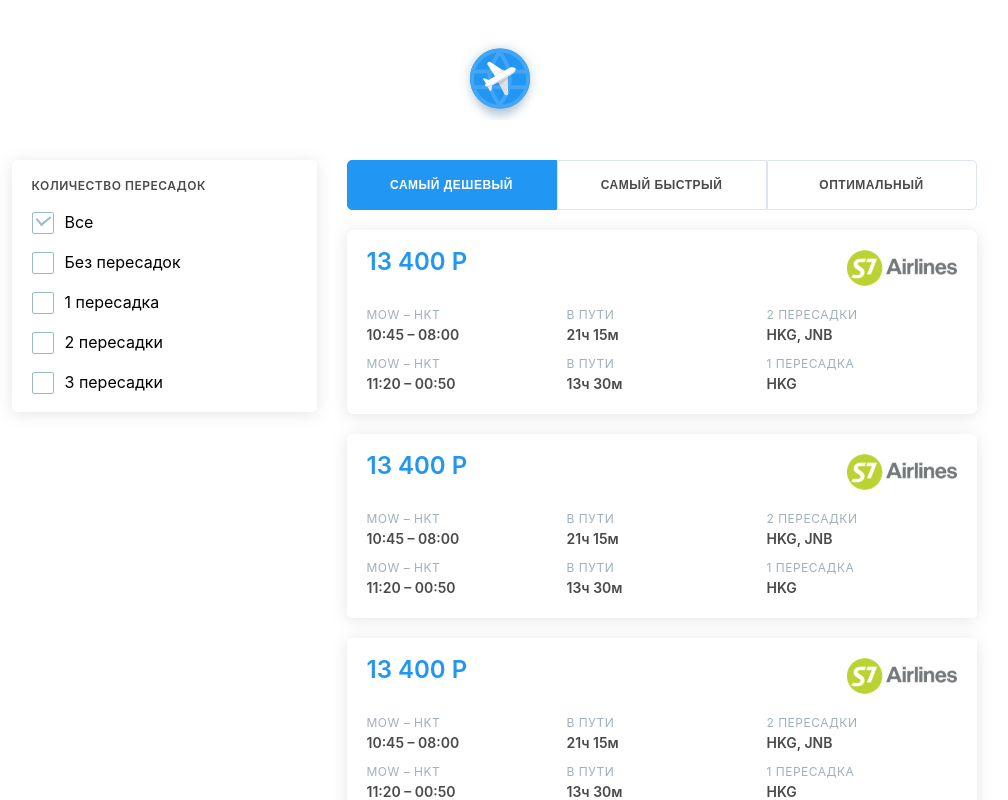
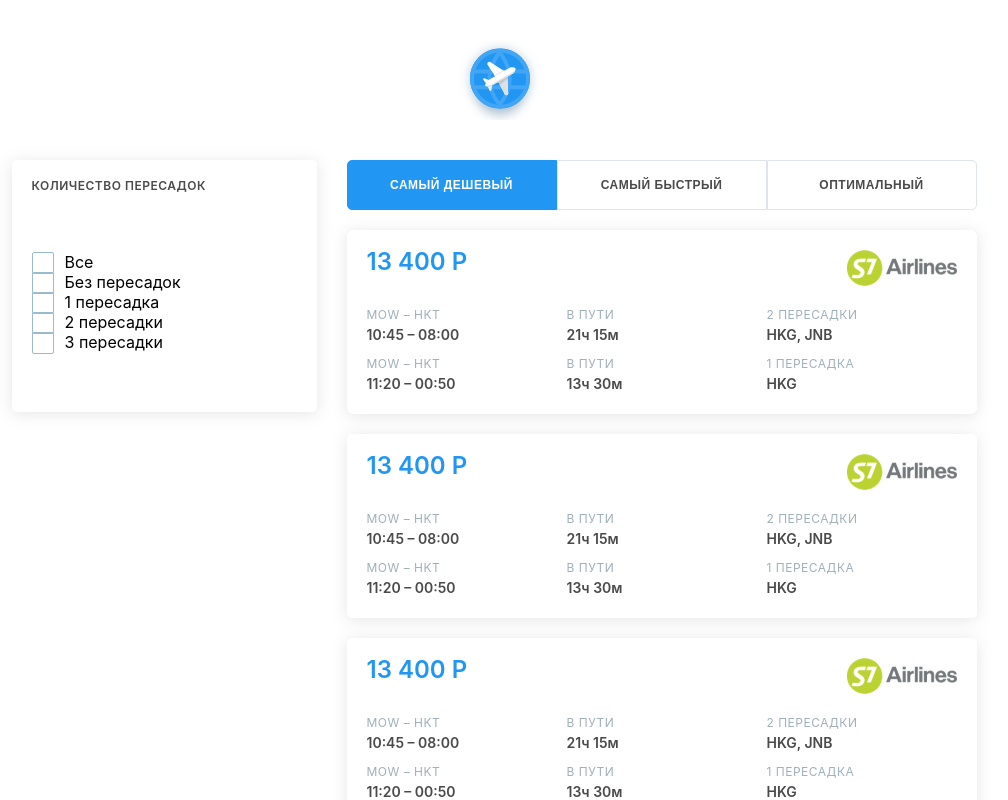
Before and after one commit to Shuric-git/aviaquest, a React (Create React App) app: page / in a window 1280 px wide. Shown: the top 800 px of the page, without its empty margins (141-1149 px from the left). Built offline with nearby package versions, Linux system fonts and the light colour scheme.

Commit message:
add checkboxes logic

```diff
--- a/package.json
+++ b/package.json
@@ -3,6 +3,7 @@
   "version": "0.1.0",
   "private": true,
   "dependencies": {
+    "@reduxjs/toolkit": "^1.8.3",
     "@testing-library/jest-dom": "^5.16.4",
     "@testing-library/react": "^13.3.0",
     "@testing-library/user-event": "^13.5.0",
--- a/src/Filter/Filter.css
+++ b/src/Filter/Filter.css
@@ -1,3 +1,7 @@
+ul {
+  list-style: none;
+}
+
 .filter {
   position: relative;
   grid-column: 3/7;
--- a/src/Filter/Filter.scss
+++ b/src/Filter/Filter.scss
@@ -1,3 +1,7 @@
+ul {
+  list-style: none;
+}
+
 .filter {
   position: relative;
   grid-column: 3/7;
--- a/src/Filter/Filter.tsx
+++ b/src/Filter/Filter.tsx
@@ -1,44 +1,41 @@
-import { useRef } from 'react';
+// import { useRef, useState } from 'react';
+import { useDispatch, useSelector } from 'react-redux';
+
+import { filterItems } from '../utils/filterItems';
 
 import './Filter.css';
 
 export const Filter = () => {
-  const refCheckbox = useRef(null);
-  console.log(refCheckbox);
+  const dispatch = useDispatch();
+  const check = useSelector((state: []) => state);
+  const toggleCheck = (index: number) => {
+    dispatch({ type: 'clickCheck', payload: index });
+  };
+
+  console.log(check);
   return (
     <>
       <div className="filter">
         <span className="filter__title">КОЛИЧЕСТВО ПЕРЕСАДОК</span>
-        <div className="filter__checkboxWrapper">
-          <input id="transfer-all" type="checkbox" checked={true} ref={refCheckbox} />
-          <label htmlFor="transfer-all">
-            <span>Все</span>
-          </label>
-        </div>
-        <div className="filter__checkboxWrapper">
-          <input id="transfer-without" type="checkbox" />
-          <label htmlFor="transfer-without">
-            <span>Без пересадок</span>
-          </label>
-        </div>
-        <div className="filter__checkboxWrapper">
-          <input id="transfer-1" type="checkbox" />
-          <label htmlFor="transfer-1">
-            <span>1 пересадка</span>
-          </label>
-        </div>
-        <div className="filter__checkboxWrapper">
-          <input id="transfer-2" type="checkbox" />
-          <label htmlFor="transfer-2">
-            <span>2 пересадки</span>
-          </label>
-        </div>
-        <div className="filter__checkboxWrapper">
-          <input id="transfer-3" type="checkbox" />
-          <label htmlFor="transfer-3">
-            <span>3 пересадки</span>
-          </label>
-        </div>
+        <ul className="filter__list">
+          {filterItems.map(({ name }, index) => {
+            return (
+              <li key={index}>
+                <div className="filter__checkboxWrapper">
+                  <input
+                    id={`custom-checkbox-${index}`}
+                    type="checkbox"
+                    checked={check[index]}
+                    onChange={() => toggleCheck(index)}
+                  />
+                  <label htmlFor={`custom-checkbox-${index}`}>
+                    <span>{name}</span>
+                  </label>
+                </div>
+              </li>
+            );
+          })}
+        </ul>
       </div>
     </>
   );
--- a/src/index.tsx
+++ b/src/index.tsx
@@ -1,8 +1,36 @@
 import React from 'react';
 import ReactDOM from 'react-dom/client';
+import { createStore } from 'redux';
+import './index.css';
+import { Provider } from 'react-redux';
 
-import './index.css';
+import { filterItems } from './utils/filterItems';
 import App from './App/App';
 
+const defaultState = new Array(filterItems.length).fill(false);
+
+const reducer = (state: boolean[] = defaultState, action: { type: string; payload: number }) => {
+  switch (action.type) {
+    case 'clickCheck':
+      if (action.payload === 0 && state[0]) {
+        return defaultState;
+      }
+      if (action.payload === 0 && !state[0]) {
+        return defaultState.map((item) => !item);
+      }
+      return state.map((item, index) => {
+        return index === action.payload ? !item : item;
+      });
+    default:
+      return state;
+  }
+};
+
+const store = createStore(reducer);
+
 const root = ReactDOM.createRoot(document.getElementById('root') as HTMLElement);
-root.render(<App />);
+root.render(
+  <Provider store={store}>
+    <App />
+  </Provider>
+);
--- /dev/null
+++ b/src/utils/filterItems.tsx
@@ -0,0 +1,17 @@
+export const filterItems = [
+  {
+    name: 'Все',
+  },
+  {
+    name: 'Без пересадок',
+  },
+  {
+    name: '1 пересадка',
+  },
+  {
+    name: '2 пересадки',
+  },
+  {
+    name: '3 пересадки',
+  },
+];
```
Also changed, not shown: src/.eslintrc.json, 2 other files (tests, documents, lock files or other folders).
